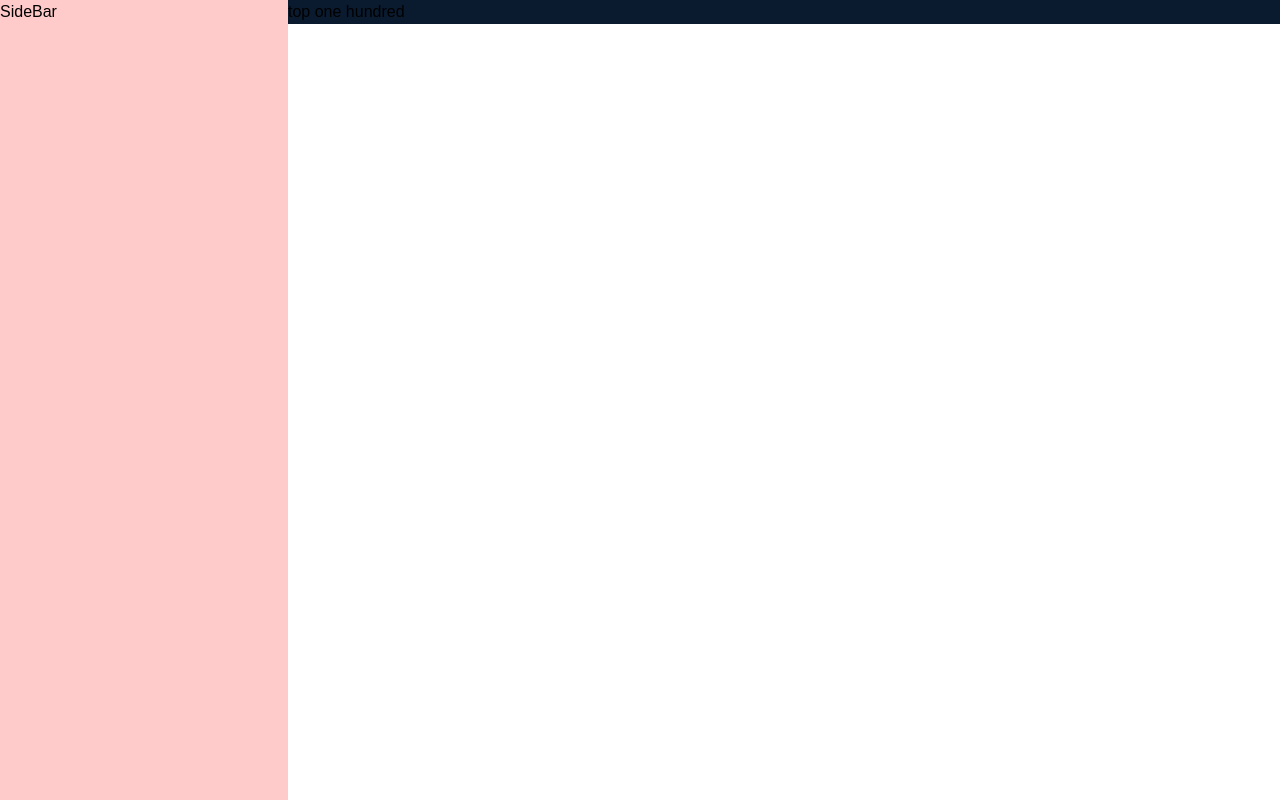
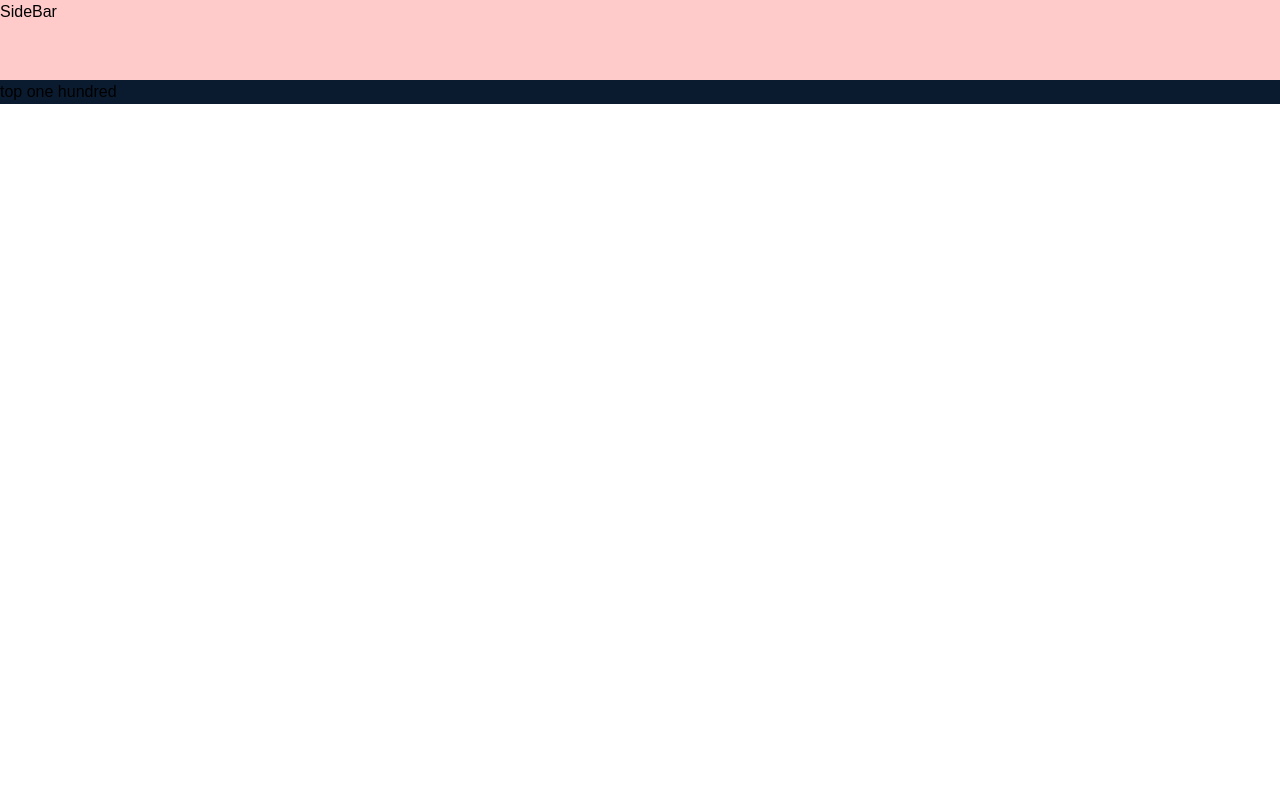
Before and after one commit to antonm7/gamefevr-website-client, a Next.js app: page /search/TopOneHundred in a window 1280 px wide. Built offline with nearby package versions, Linux system fonts and the light colour scheme.

Commit message:
removed sidebar to be top navbar

```diff
--- a/components/layout/SearchLayout.tsx
+++ b/components/layout/SearchLayout.tsx
@@ -1,10 +1,10 @@
 export default function SearchLayout({children}:any) {
     return (
-        <div className="flex flex-row">
-            <div className="h-screen fixed w-72 bg-red-200">
+        <div className="flex flex-col">
+            <div className="h-20 fixed w-full bg-red-200">
                 SideBar
             </div>
-            <main className="pl-72">{children}</main>
+            <main className="pt-20">{children}</main>
         </div>
     )
 }
```
